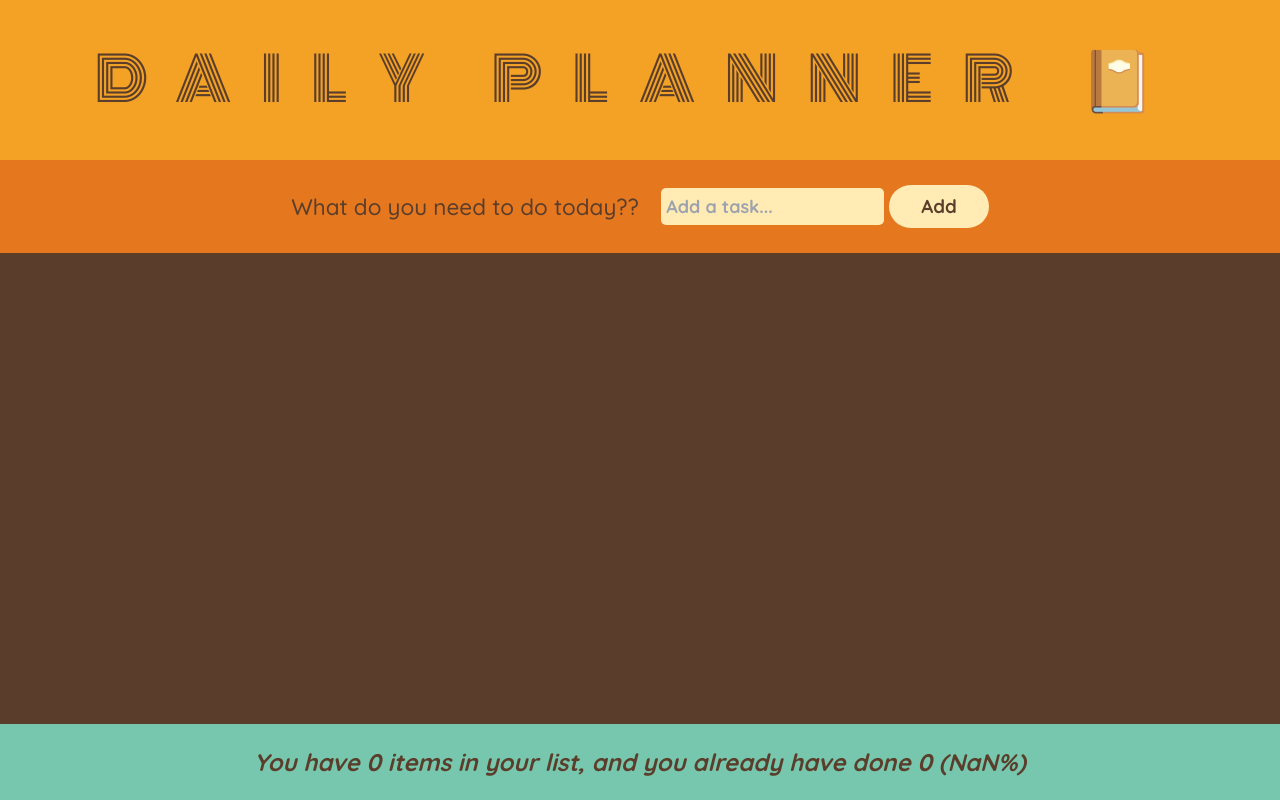
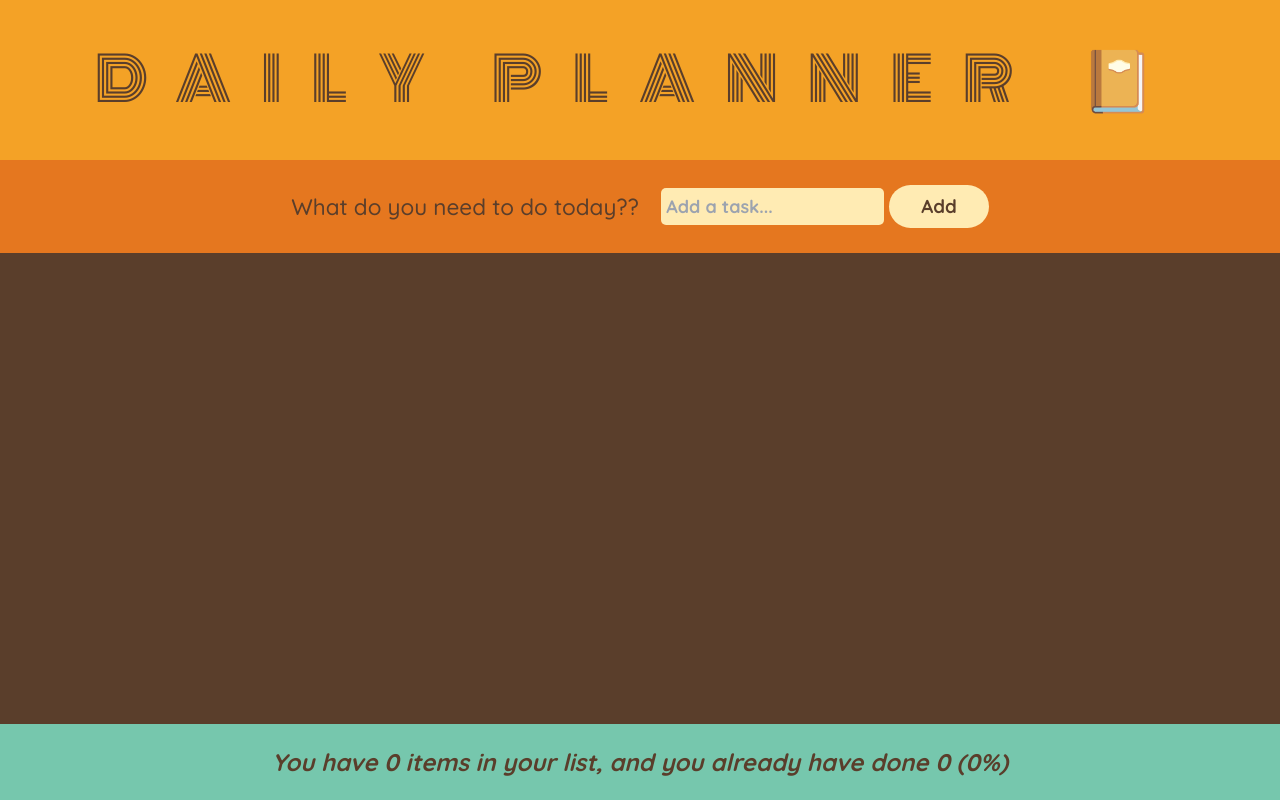
Before and after one commit to cedekpoole/daily-planner, a React (Vite) app: page / in a window 1280 px wide. Built offline with nearby package versions, Linux system fonts and the light colour scheme.

Commit message:
round percentage in stats component

```diff
--- a/src/components/Stats.jsx
+++ b/src/components/Stats.jsx
@@ -5,7 +5,7 @@ export default function Stats({ stats }) {
     <footer className="bg-[#76c7ad] text-center font-bold py-8">
       <em>
         You have {stats.length} items in your list, and you already have done{" "}
-        {itemsDone} ({(itemsDone / stats.length) * 100}%)
+        {itemsDone} ({((itemsDone / stats.length) * 100).toFixed(0) | 0}%)
       </em>
     </footer>
   );
```
